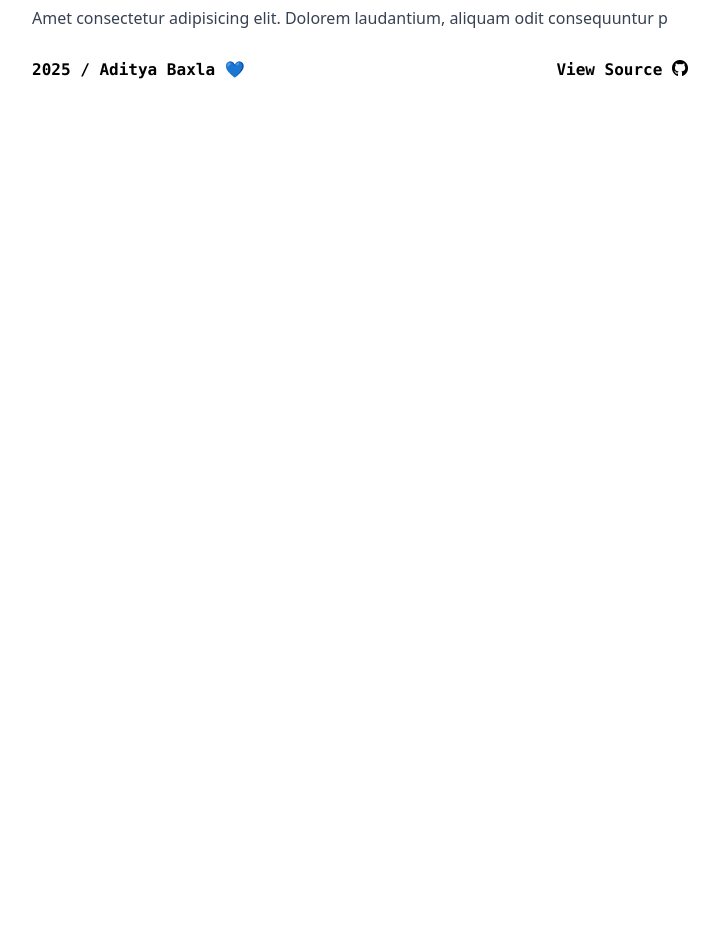
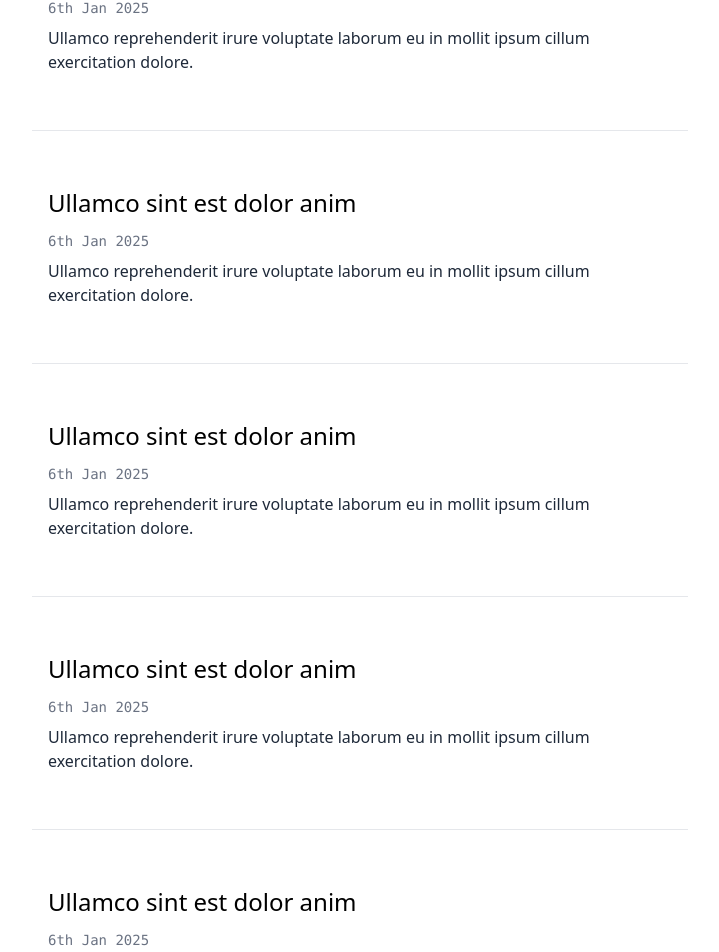
Before and after one commit to AdityaBaxla/portfolio, a Vue app: page /writing in a window 1280 px wide. Shown: the part 371-1323 px from the top of the page, without its empty margins (280-999 px from the left). Before the commit the page ends 800 px from the top, so only its background shows below. Built offline with nearby package versions, Linux system fonts and the light colour scheme.

Commit message:
contant page made

```diff
--- a/src/components/ArticleCard.vue
+++ b/src/components/ArticleCard.vue
@@ -1,10 +1,8 @@
 <template>
-  <article
-    class="bg-slate-50 hover:bg-slate-200 p-4 rounded-lg shadow-md hover:shadow-lg transition-shadow duration-300 w-full"
-  >
-    <h2 class="text-xl font-bold mb-1">{{ title }}</h2>
+  <article class="p-4 flex flex-col gap-2 rounded-lg transition-shadow duration-300 w-full">
+    <h2 class="text-2xl mb-1">{{ title }}</h2>
     <p class="text-sm font-mono text-gray-500">{{ date }}</p>
-    <p class="text-gray-700">{{ description }}</p>
+    <p class="text-gray-800 font-[300]">{{ description }}</p>
   </article>
 </template>
 
--- a/src/router/index.js
+++ b/src/router/index.js
@@ -5,6 +5,7 @@ import About from '../views/AboutView.vue'
 import NotFound from '../views/NotFoundView.vue'
 import InformationView from '@/views/InformationView.vue'
 import WritingView from '@/views/WritingView.vue'
+import ContactView from '@/views/ContactView.vue'
 
 const routes = [
   { path: '/', name: 'Home', component: Home },
@@ -12,6 +13,7 @@ const routes = [
   { path: '/about', name: 'About', component: About },
   { path: '/information', name: 'information', component: InformationView },
   { path: '/writing', name: 'writing', component: WritingView },
+  { path: '/contact', name: 'contact', component: ContactView },
 
   // Catch-all route for 404 Not Found
   { path: '/:pathMatch(.*)*', name: 'NotFound', component: NotFound },
--- /dev/null
+++ b/src/views/ContactView.vue
@@ -0,0 +1,77 @@
+<template>
+  <section class="px-6 md:px-10 py-12 max-w-3xl mx-auto">
+    <h1 class="text-4xl font-[500]">Contact</h1>
+    <hr class="mt-5 mb-10 text-gray-200 -mx-4" />
+
+    <p class="text-lg text-gray-600 font-[200] mb-8">
+      I’m always open to thoughtful conversations, project ideas, or collaborations. Whether it’s a
+      quick hello or something more involved, feel free to reach out.
+    </p>
+
+    <div class="grid grid-cols-2 sm:grid-cols-4 gap-6 text-center">
+      <a
+        v-for="(item, i) in socialLinks"
+        :key="i"
+        :href="item.link"
+        target="_blank"
+        rel="noopener noreferrer"
+        class="flex flex-col items-center gap-2 text-gray-700 hover:text-pink-500 transition cursor-pointer"
+      >
+        <i :class="['pi', item.icon, 'text-3xl']" />
+        <span class="text-sm font-medium">{{ item.label }}</span>
+      </a>
+    </div>
+  </section>
+</template>
+
+<script>
+export default {
+  name: 'Contact',
+  data() {
+    return {
+      socialLinks: [
+        {
+          label: 'GitHub',
+          link: 'https://github.com/adityabaxla',
+          icon: 'pi-github',
+        },
+        {
+          label: 'LinkedIn',
+          link: 'https://www.linkedin.com/in/aditya-baxla/',
+          icon: 'pi-linkedin',
+        },
+        {
+          label: 'Gmail',
+          link: 'mailto:adityabaxla@gmail.com',
+          icon: 'pi-envelope',
+        },
+        {
+          label: 'YouTube',
+          link: 'https://www.youtube.com/@adityabaxla',
+          icon: 'pi-youtube',
+        },
+        {
+          label: 'LeetCode',
+          link: 'https://leetcode.com/adityabaxla/',
+          icon: 'pi-code',
+        },
+        {
+          label: 'CodeChef',
+          link: 'https://www.codechef.com/users/adityabaxla',
+          icon: 'pi-bolt',
+        },
+        {
+          label: 'Twitter',
+          link: 'https://twitter.com/adityabaxla',
+          icon: 'pi-twitter',
+        },
+        {
+          label: 'Medium',
+          link: 'https://twitter.com/adityabaxla',
+          icon: 'pi-file-edit',
+        },
+      ],
+    }
+  },
+}
+</script>
--- a/src/views/WritingView.vue
+++ b/src/views/WritingView.vue
@@ -1,15 +1,46 @@
 <template>
   <h1 class="text-4xl font-[500]">Writing</h1>
   <hr class="mt-5 mb-5 text-gray-200 -mx-4" />
-  <WritingCardComp></WritingCardComp>
+  <ArticleCard
+    date="6th Jan 2025"
+    description="Ullamco reprehenderit irure voluptate laborum eu in mollit ipsum cillum exercitation dolore."
+    title="Ullamco sint est dolor anim"
+  ></ArticleCard>
+  <hr class="text-gray-200" />
+  <ArticleCard
+    date="6th Jan 2025"
+    description="Ullamco reprehenderit irure voluptate laborum eu in mollit ipsum cillum exercitation dolore."
+    title="Ullamco sint est dolor anim"
+  ></ArticleCard>
+  <hr class="text-gray-200" />
+  <ArticleCard
+    date="6th Jan 2025"
+    description="Ullamco reprehenderit irure voluptate laborum eu in mollit ipsum cillum exercitation dolore."
+    title="Ullamco sint est dolor anim"
+  ></ArticleCard>
+  <hr class="text-gray-200" />
+  <ArticleCard
+    date="6th Jan 2025"
+    description="Ullamco reprehenderit irure voluptate laborum eu in mollit ipsum cillum exercitation dolore."
+    title="Ullamco sint est dolor anim"
+  ></ArticleCard>
+  <hr class="text-gray-200" />
+
+  <ArticleCard
+    date="6th Jan 2025"
+    description="Ullamco reprehenderit irure voluptate laborum eu in mollit ipsum cillum exercitation dolore."
+    title="Ullamco sint est dolor anim"
+  ></ArticleCard>
+  <hr class="text-gray-200" />
 </template>
 
 <script>
+import ArticleCard from '@/components/ArticleCard.vue'
 import WritingCardComp from '@/components/WritingCardComp.vue'
 
 export default {
   name: 'ExperienceSection',
-  components: { WritingCardComp },
+  components: { WritingCardComp, ArticleCard },
   data() {
     return {
       experiences: [
```
